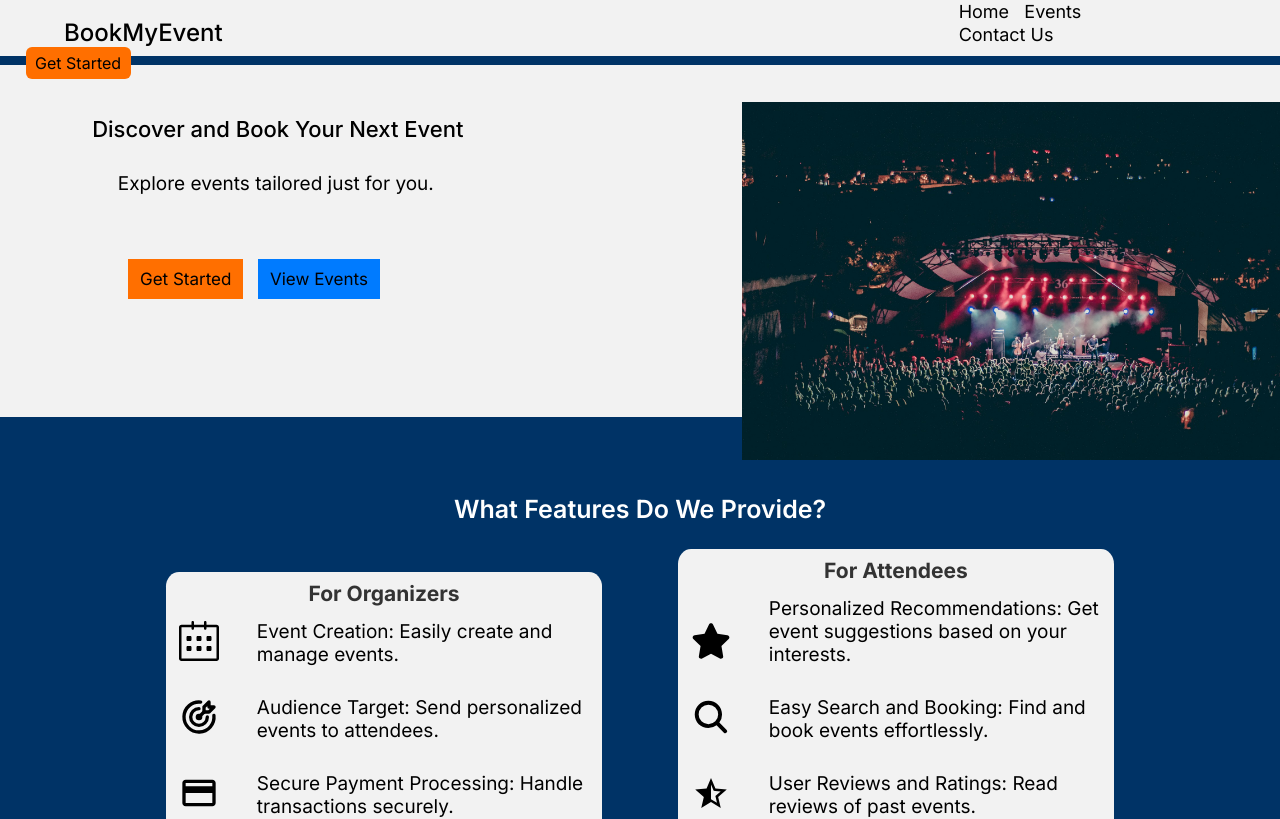
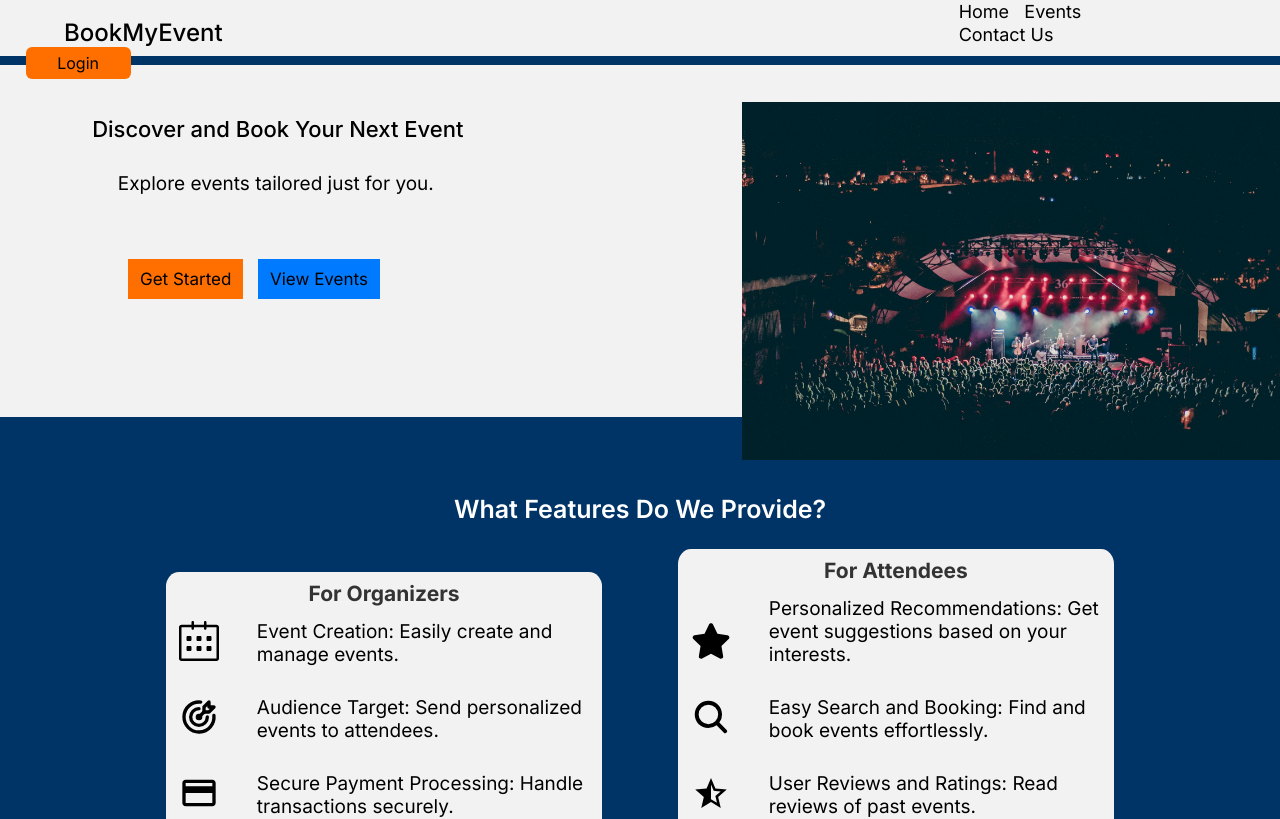
Before and after one commit to PrannavP/BookMyTicket-Frontend, a React (Vite) app: page / in a window 1280 px wide. Shown: the top 819 px of the page. Built offline with nearby package versions, Linux system fonts and the light colour scheme.

Commit message:
Index Page Completed

```diff
--- a/src/components/homepage/HeroSection.jsx
+++ b/src/components/homepageComponent/HeroSection.jsx
@@ -12,7 +12,7 @@ const HeroSection = () => {
                 <p>Explore events tailored just for you.</p>
             </div>
             <div className="buttons-container">
-                <button className="get-started-button">Get Started</button>
+                <button className="get-started-button"><Link to="/login">Get Started</Link></button>
                 <button className="view-events-button"><Link to="/events">View Events</Link></button>
             </div>
             <ImageCarousel />
--- a/src/components/homepage/NavBar.jsx
+++ b/src/components/homepageComponent/NavBar.jsx
@@ -1,3 +1,5 @@
+import { Link } from 'react-router-dom';
+
 import '../../styles/navbar.css';
 
 const NavBar = () => {
@@ -8,13 +10,13 @@ const NavBar = () => {
             </div>
             <div className="navbar-links">
                 <ul className="links">
-                    <li className="link">Home</li>
-                    <li className="link">Events</li>
-                    <li className="link">Contact Us</li>
+                    <li className="link"><Link to="/">Home</Link></li>
+                    <li className="link"><Link to="/events">Events</Link></li>
+                    <li className="link"><Link to="/contactus">Contact Us</Link></li>
                 </ul>
             </div>
             <div className="login-container">
-                <button className='loginbtn' >Get Started</button>
+                <button className='loginbtn' ><Link to="/login">Login</Link></button>
             </div>
         </div>
     )
--- /dev/null
+++ b/src/components/loginpageComponent/LoginForm.jsx
@@ -0,0 +1,7 @@
+const LoginForm = () => {
+  return (
+    <><h1>Login Page</h1></>
+  );
+};
+
+export default LoginForm;
--- /dev/null
+++ b/src/pages/LoginPage.jsx
@@ -0,0 +1,9 @@
+import LoginForm from "../components/loginpageComponent/LoginForm";
+
+const LoginPage = () => {
+    return(
+        <LoginForm />
+    );
+};
+
+export default LoginPage;
```
Also changed, not shown: src/App.jsx (+6 -1 lines), src/pages/HomePage.jsx (+5 -5 lines), src/components/eventspageComponent/EventDetailsCard.jsx (renamed from src/components/eventspage/EventDetailsCard.jsx), src/components/homepageComponent/FeaturesSection.jsx (renamed from src/components/homepage/FeaturesSection.jsx), src/components/homepageComponent/Footer.jsx (renamed from src/components/homepage/Footer.jsx), src/components/homepageComponent/ImageCarousel.jsx (renamed from src/components/homepage/ImageCarousel.jsx), src/components/homepageComponent/Testimonials.jsx (renamed from src/components/homepage/Testimonials.jsx), src/styles/loginform.css (added).
